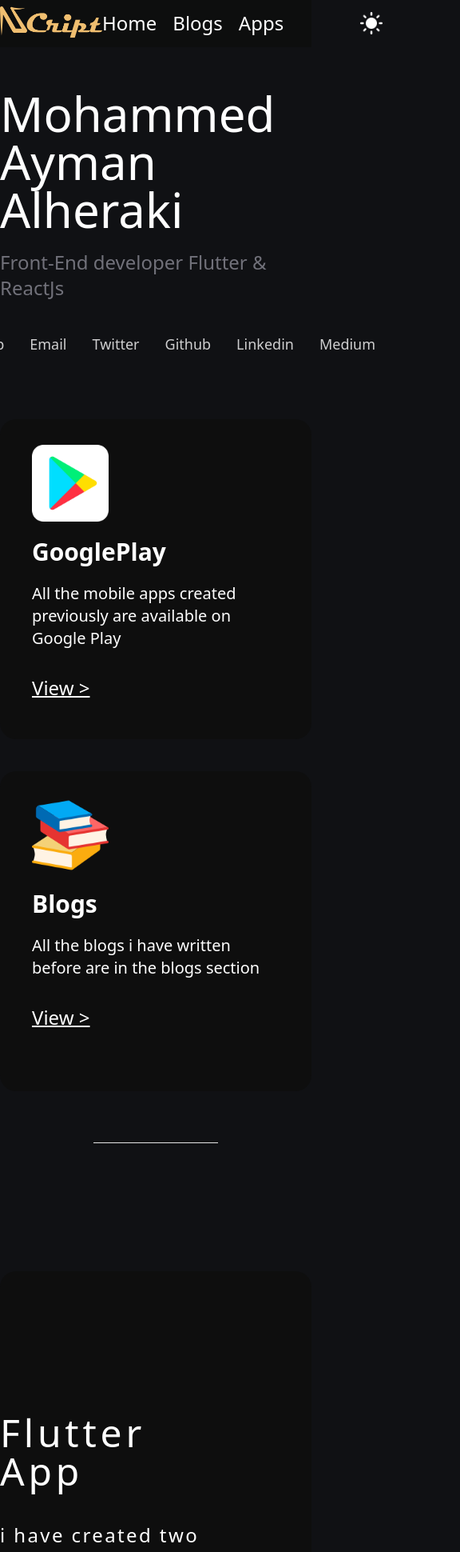
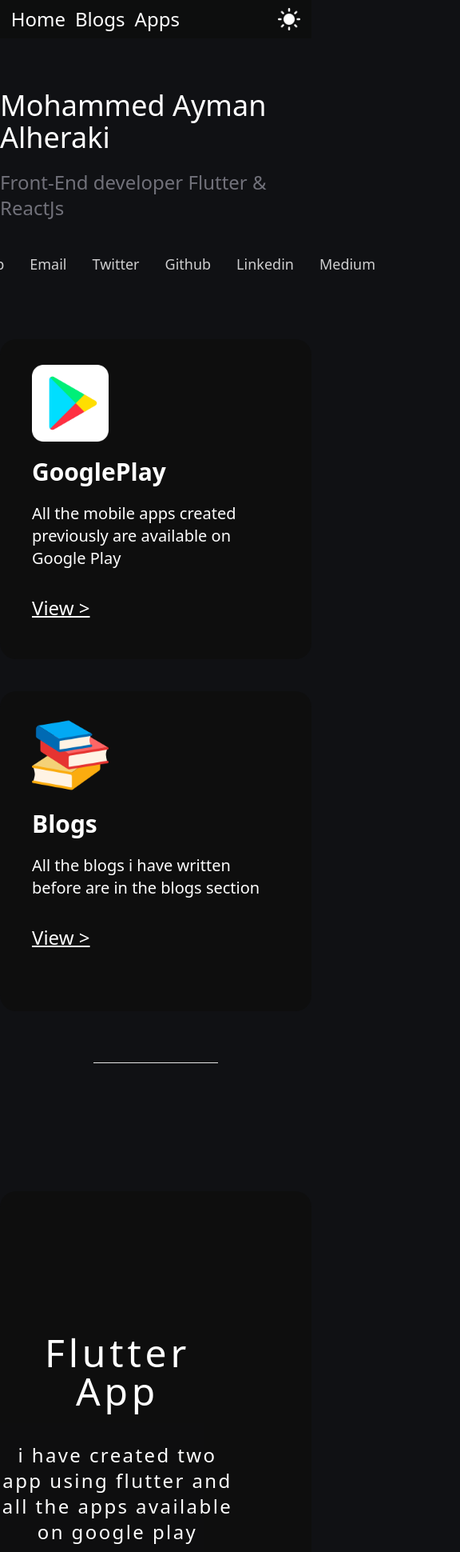
Before and after one commit to md7o/NovaScript, a React (Create React App) app in the folder website/: page / in a window 390 px wide. Shown: the top 1940 px of the page at 80% size, 576 px wide, since content can reach past the window. Built offline with nearby package versions, Linux system fonts and the light colour scheme.

Commit message:
add response to fotter

```diff
--- a/website/src/Home.js
+++ b/website/src/Home.js
@@ -1,4 +1,4 @@
-import Header from "./components/home_section/header.js";
+import Header from "./components/home_section/Header.js";
 import FooterPart from "./components/home_section/footer_part.js";
 import Blogs from "./components/home_section/Topics.js";
 import BasicInterface from "./components/home_section/basic_interface.js";
--- a/website/src/MobileApps.js
+++ b/website/src/MobileApps.js
@@ -1,6 +1,6 @@
 import React from "react";
 import { Link } from "react-router-dom";
-import Header from "./components/home_section/header.js";
+import Header from "./components/home_section/Header.js";
 import LitLoomHome from "./images/LitLoomHomePage.png";
 import CarWaveHome from "./images/HomePageCarWave.png";
 import FooterPart from "./components/home_section/footer_part.js";
--- a/website/src/components/blog_section/widget/blog_header.js
+++ b/website/src/components/blog_section/widget/blog_header.js
@@ -43,15 +43,19 @@ const BlogHeader = () => {
     toggleTheme();
   };
   return (
-    <div className="sticky top-0 flex justify-around items-center text-white mt-5">
-      <img
+
+<div
+      className={`fixed top-0 w-full flex justify-around items-center text-white py-2 ${
+        isDarkTheme ? "light-box" : "dark-box"
+      }`}
+    >     <img
         to={"/mobileapps"}
         rel="noopener noreferrer"
         className="w-32 hover:underline hover:underline-offset-5 hover:duration-500 hover:opacity-65"
         src={NSLogo}
         alt={NSLogo}
       />
-      <div className="flex justify-between items-center text-2xl font-light gap-5">
+      <div className="flex justify-between items-center text-2xl font-light gap-3">
         <Link
           to={"/"}
           rel="noopener noreferrer"
--- a/website/src/components/home_section/Header.js
+++ b/website/src/components/home_section/Header.js
@@ -30,11 +30,11 @@ const Header = () => {
         <img
           to={"/"}
           rel="noopener noreferrer"
-          className="w-32 hover:underline hover:underline-offset-5 duration-500 hover:opacity-65 cursor-pointer"
+          className="sm:block hidden w-32 hover:underline hover:underline-offset-5 duration-500 hover:opacity-65 cursor-pointer"
           src={NSLogo}
           alt={NSLogo}
         />
-        <div className="flex justify-between items-center text-2xl font-light gap-5">
+        <div className="flex justify-between items-center text-2xl font-light gap-3">
           <Link
             to={"/"}
             rel="noopener noreferrer"
@@ -60,7 +60,7 @@ const Header = () => {
 
         <button onClick={handleTheme}>
           <img
-            className="w-7 ml-24 hover:underline hover:underline-offset-5 hover:duration-500 hover:opacity-65 hover:animate-pulse"
+            className=" w-7 ml-24 hover:underline hover:underline-offset-5 hover:duration-500 hover:opacity-65 hover:animate-pulse"
             src={isDarkTheme ? LightMode : DarkMode}
             alt="Toggle"
           />
--- a/website/src/components/home_section/Topics.js
+++ b/website/src/components/home_section/Topics.js
@@ -15,7 +15,7 @@ const Topics = () => {
           Explore more &gt;
         </Link>
       </div>
-      <div className="2.5xl:flex justify-center items-center mx-auto gap-x-5">
+      <div className="2xl:flex justify-center items-center mx-auto gap-x-5">
         <div className="duration-500 hover:bg-zinc-900 hover:rounded-roundedButt ">
           <a
             className="hover:opacity-80 duration-300 ease-in-out "
--- a/website/src/components/home_section/basic_interface.js
+++ b/website/src/components/home_section/basic_interface.js
@@ -49,7 +49,7 @@ const BasicInterface = () => {
 
   return (
     <div className=" mx-auto">
-      <p className="flex justify-center text-6xl mt-28 mb-5 ">
+      <p className="flex justify-center md:text-6xl text-4xl mt-28 mb-5 ">
         Mohammed Ayman Alheraki
       </p>
       <p className="flex justify-center font-light text-2xl text-zinc-500">
@@ -67,7 +67,7 @@ const BasicInterface = () => {
           </p>
         ))}
       </div>
-      <div className="md:w-2/6 mx-auto 2xl:flex justify-center items-center gap-5 mt-20">
+      <div className="lg:w-3/5 sm:w-full mx-auto sm:flex justify-center items-center gap-5 mt-20">
         <div
           className={`w-full h-smallH rounded-roundedButt duration-500 hover:scale-95 cursor-pointer ${
             isDarkTheme ? "light-box" : "dark-box"
--- a/website/src/components/home_section/footer_part.js
+++ b/website/src/components/home_section/footer_part.js
@@ -44,8 +44,8 @@ const FooterPart = () => {
   };
 
   return (
-    <div className="h-52 mt-24">
-      <div className="px-72 py-10 bg-FirstBG">
+    <div className="h-52 mt-24 ">
+      <div className="px-24 py-10 bg-FirstBG">
         <img
           to={"/mobileapps"}
           rel="noopener noreferrer"
@@ -57,10 +57,10 @@ const FooterPart = () => {
           NovaScript
         </p>
         <div className="bg-white opacity-15 h-line mx-auto mt-24" />
-        <div className="flex justify-end items-center gap-8 mt-5">
+        <div className="flex lg:justify-end justify-center items-center gap-8 mt-5">
           {Logo.map((logo, index) => (
             <p
-              className=" cursor-pointer opacity-80 text-white text-lg hover:opacity-60 hover:duration-150"
+              className=" cursor-pointer opacity-80 text-white md:text-lg text-sm hover:opacity-60 hover:duration-150"
               src={logo.alt}
               key={index}
               onClick={() => handleClick(logo.link)}
--- a/website/src/components/home_section/mobile_part.js
+++ b/website/src/components/home_section/mobile_part.js
@@ -11,7 +11,7 @@ const MobilePart = () => {
         isDarkTheme ? "light-box" : "dark-box"
       }`}
     >
-      <div className="flex justify-center items-center gap-24 my-52">
+      <div className="flex justify-center items-center gap-24 my-52 md:text-left text-center">
         <div>
           <p className="stroke xl:text-8xl text-5xl tracking-widest ">
             Flutter App
```
